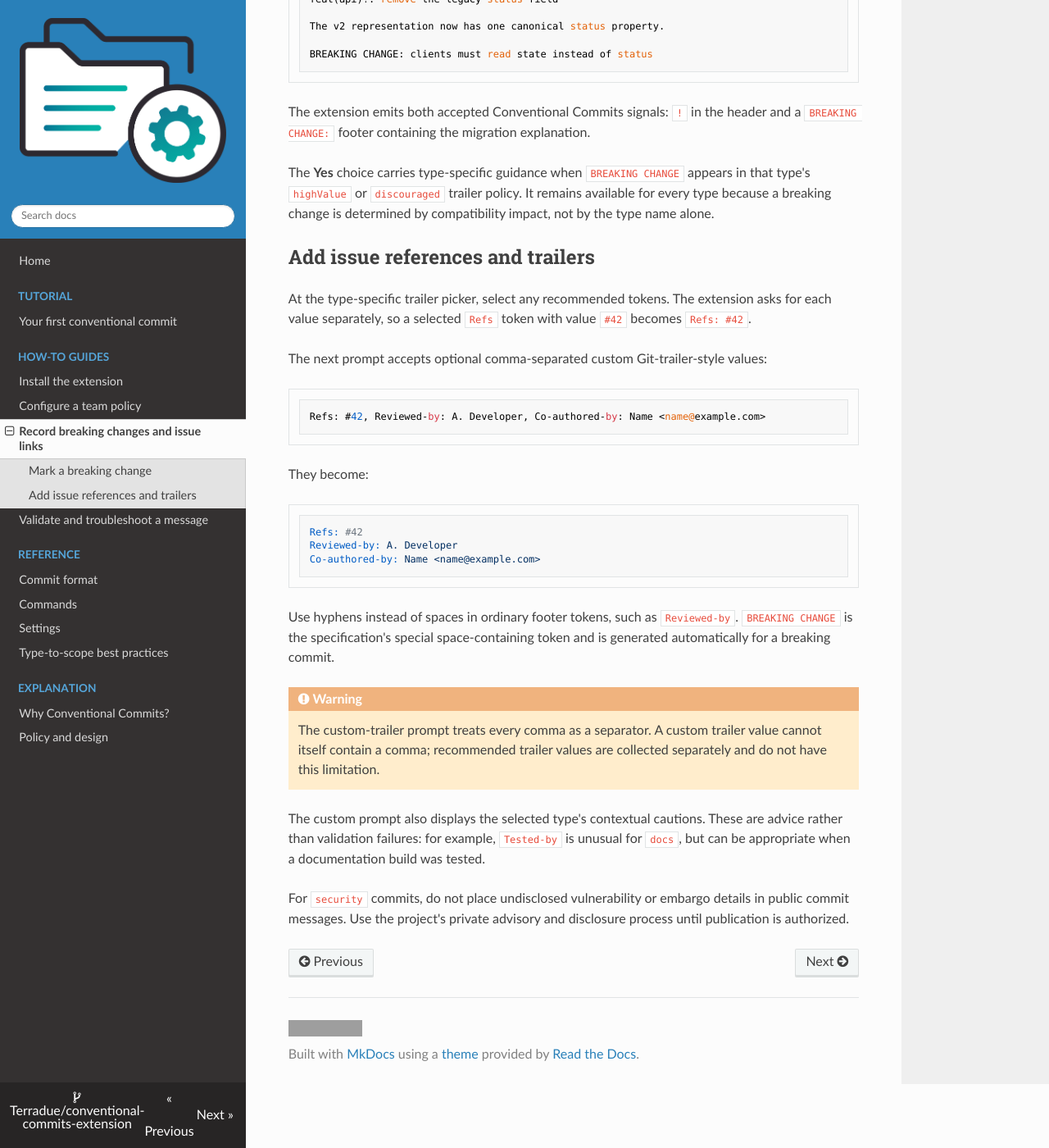
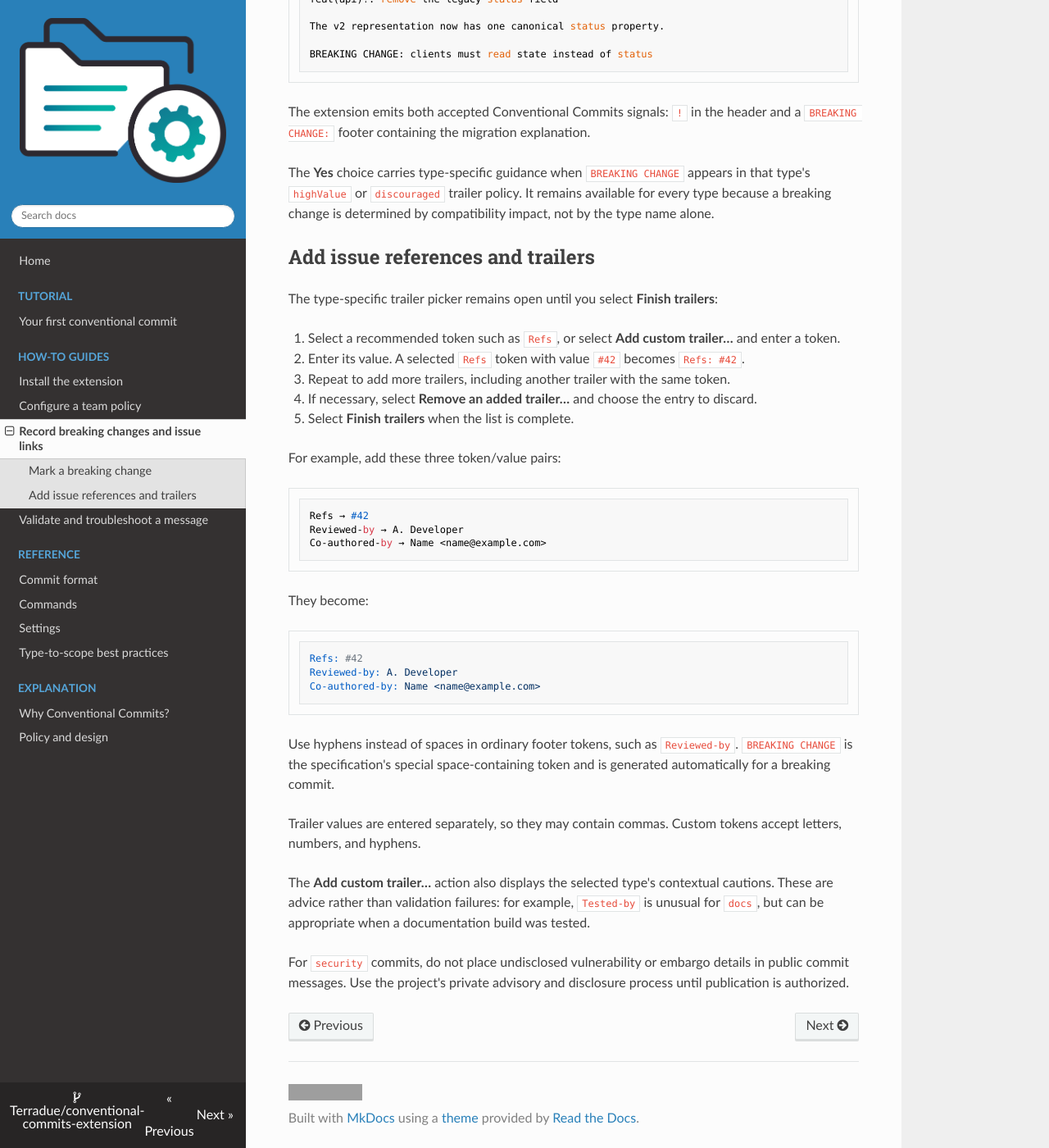
Before and after one commit to Terradue/conventional-commits-extension, an MkDocs documentation site: the page built from docs/how-to/breaking-changes-and-footers.md, in a window 1280 px wide and 1400 px high, scrolled down 491 px. Shown: the whole window at 82% size. Built offline with MkDocs 1.6.1, drawn with Linux system fonts in a browser that asks for light colours; nearby versions of some CDN libraries; grey boxes are pictures that could not be loaded.

Commit message:
docs: updated documentation

````diff
--- a/docs/how-to/breaking-changes-and-footers.md
+++ b/docs/how-to/breaking-changes-and-footers.md
@@ -24,12 +24,20 @@ The **Yes** choice carries type-specific guidance when `BREAKING CHANGE` appears
 
 ## Add issue references and trailers
 
-At the type-specific trailer picker, select any recommended tokens. The extension asks for each value separately, so a selected `Refs` token with value `#42` becomes `Refs: #42`.
+The type-specific trailer picker remains open until you select **Finish trailers**:
 
-The next prompt accepts optional comma-separated custom Git-trailer-style values:
+1. Select a recommended token such as `Refs`, or select **Add custom trailer…** and enter a token.
+2. Enter its value. A selected `Refs` token with value `#42` becomes `Refs: #42`.
+3. Repeat to add more trailers, including another trailer with the same token.
+4. If necessary, select **Remove an added trailer…** and choose the entry to discard.
+5. Select **Finish trailers** when the list is complete.
+
+For example, add these three token/value pairs:
 
 ```text
-Refs: #42, Reviewed-by: A. Developer, Co-authored-by: Name <name@example.com>
+Refs → #42
+Reviewed-by → A. Developer
+Co-authored-by → Name <name@example.com>
 ```
 
 They become:
@@ -42,9 +50,8 @@ Co-authored-by: Name <name@example.com>
 
 Use hyphens instead of spaces in ordinary footer tokens, such as `Reviewed-by`. `BREAKING CHANGE` is the specification's special space-containing token and is generated automatically for a breaking commit.
 
-!!! warning
-    The custom-trailer prompt treats every comma as a separator. A custom trailer value cannot itself contain a comma; recommended trailer values are collected separately and do not have this limitation.
+Trailer values are entered separately, so they may contain commas. Custom tokens accept letters, numbers, and hyphens.
 
-The custom prompt also displays the selected type's contextual cautions. These are advice rather than validation failures: for example, `Tested-by` is unusual for `docs`, but can be appropriate when a documentation build was tested.
+The **Add custom trailer…** action also displays the selected type's contextual cautions. These are advice rather than validation failures: for example, `Tested-by` is unusual for `docs`, but can be appropriate when a documentation build was tested.
 
 For `security` commits, do not place undisclosed vulnerability or embargo details in public commit messages. Use the project's private advisory and disclosure process until publication is authorized.
````
Also changed, not shown: README.md (+1 -1 lines), docs/how-to/configure-policy.md (+1 -1 lines), docs/reference/commit-format.md (+4 -3 lines), docs/reference/settings.md (+3 -3 lines), docs/tutorials/first-commit.md (+7 -5 lines).
